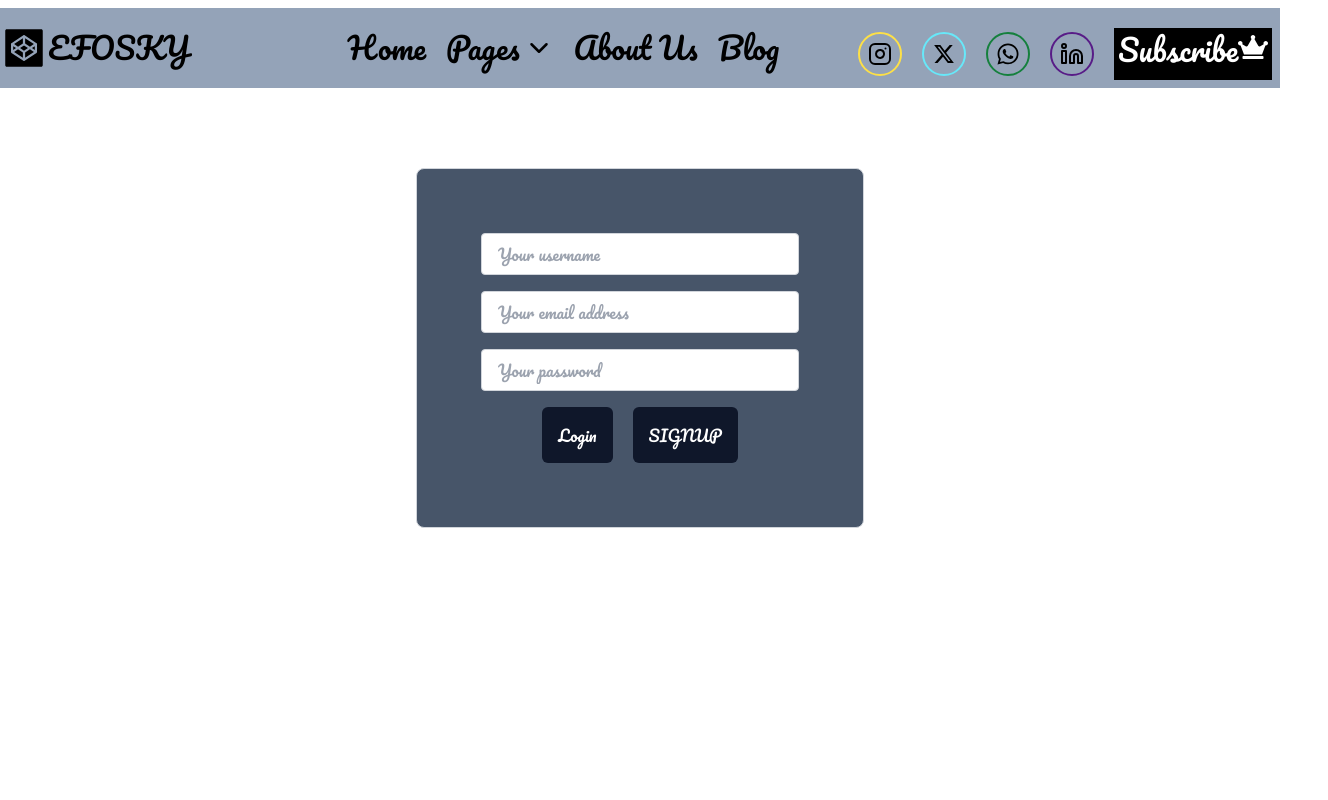
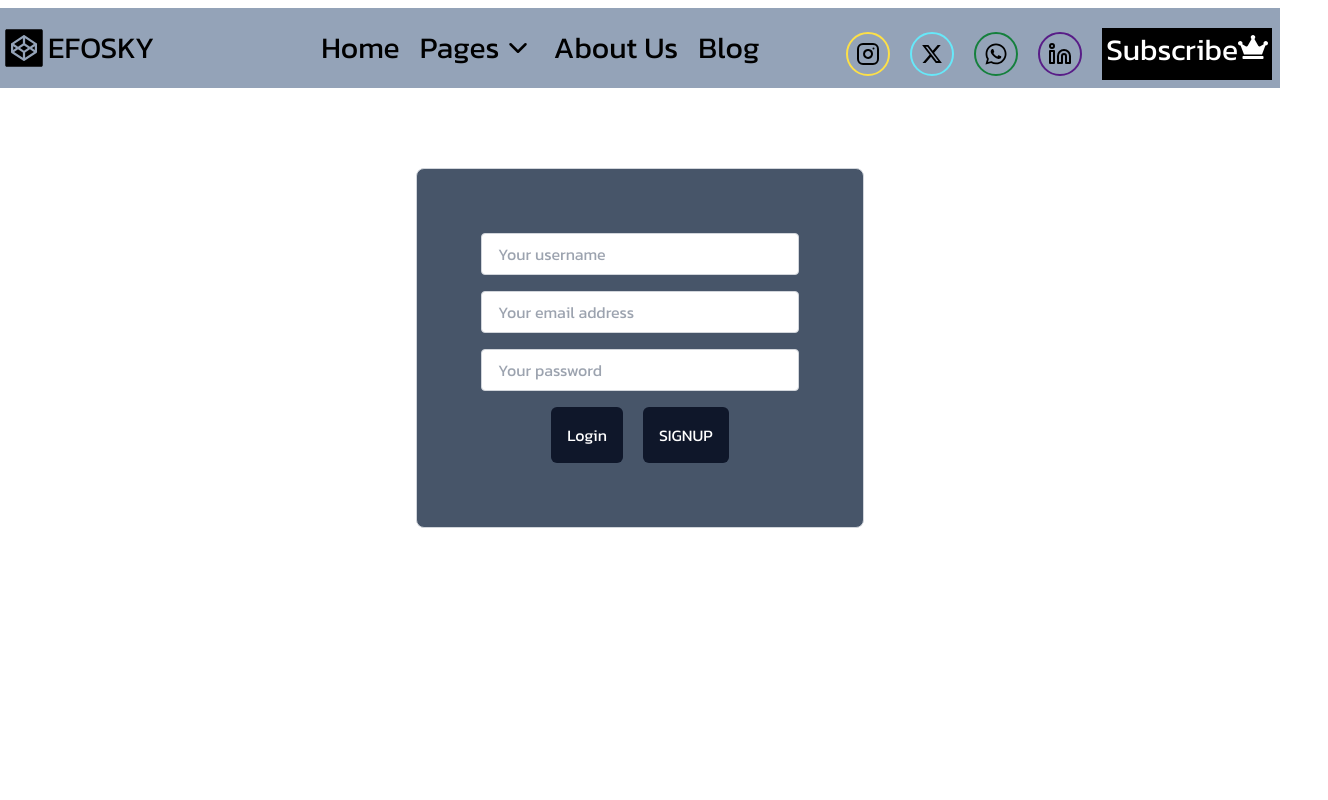
Before and after one commit to Efosky13/mainpro, a Next.js app: page / in a window 1280 px wide. Shown: the top 800 px of the page, 1328 px wide, since content can reach past the window. Built offline with nearby package versions, Linux system fonts and the light colour scheme.

Commit message:
fix: made changes

```diff
--- a/src/app/layout.jsx
+++ b/src/app/layout.jsx
@@ -1,10 +1,10 @@
-import {Pacifico} from "next/font/google";
+import {Kanit} from "next/font/google";
 import "./globals.css";
 import Navbar from "./components/Navbar";
 import Footer from "./components/Footer";
 
-const paci= Pacifico({ subsets: ["latin"],
-weight: "400" });
+const paci= Kanit({ subsets: ["latin"],
+weight:[ "200","300","400","500", "600", "700"] });
 
 export const metadata = {
   title: "EFOSA'S PROJECT",
```
